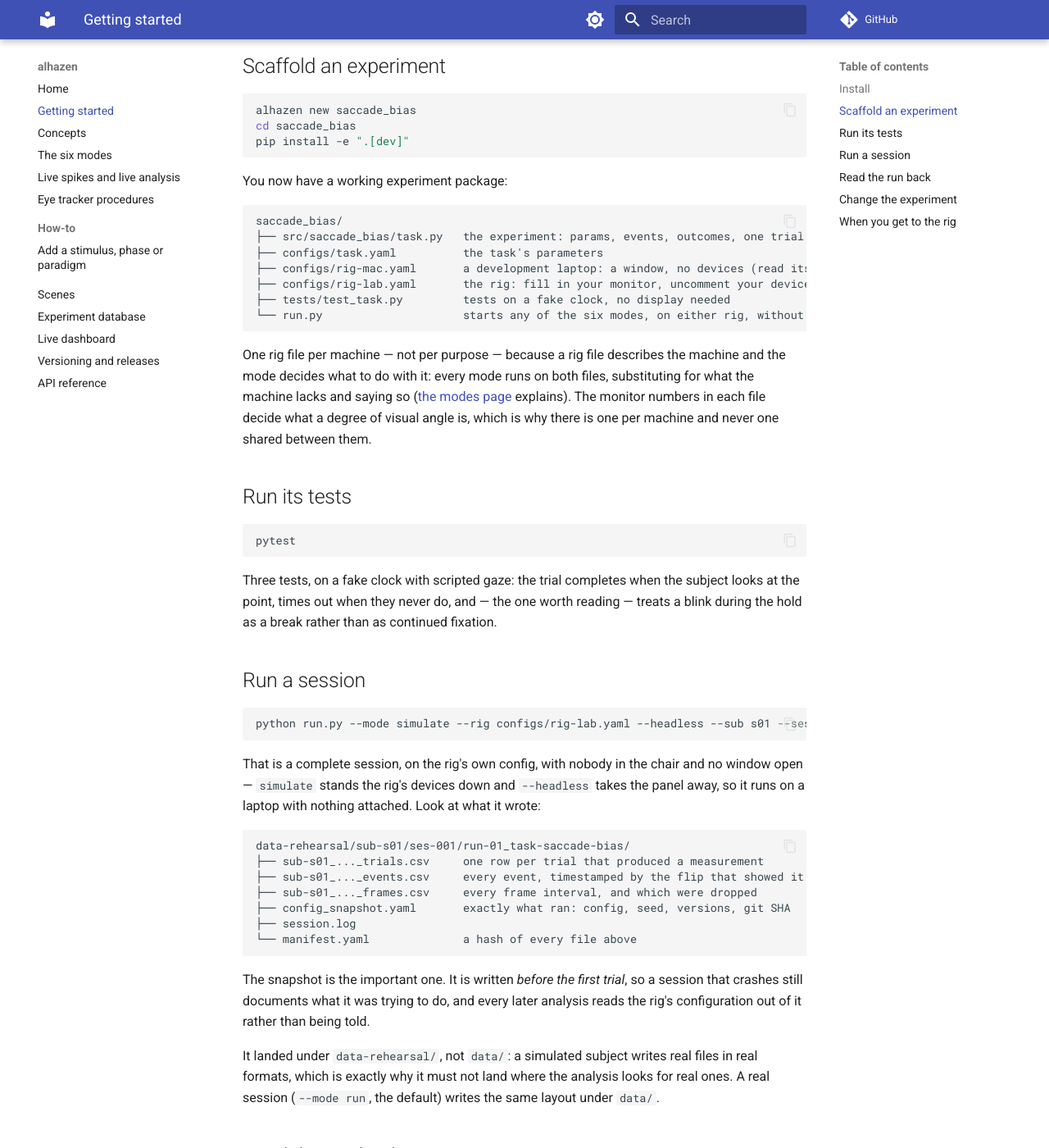
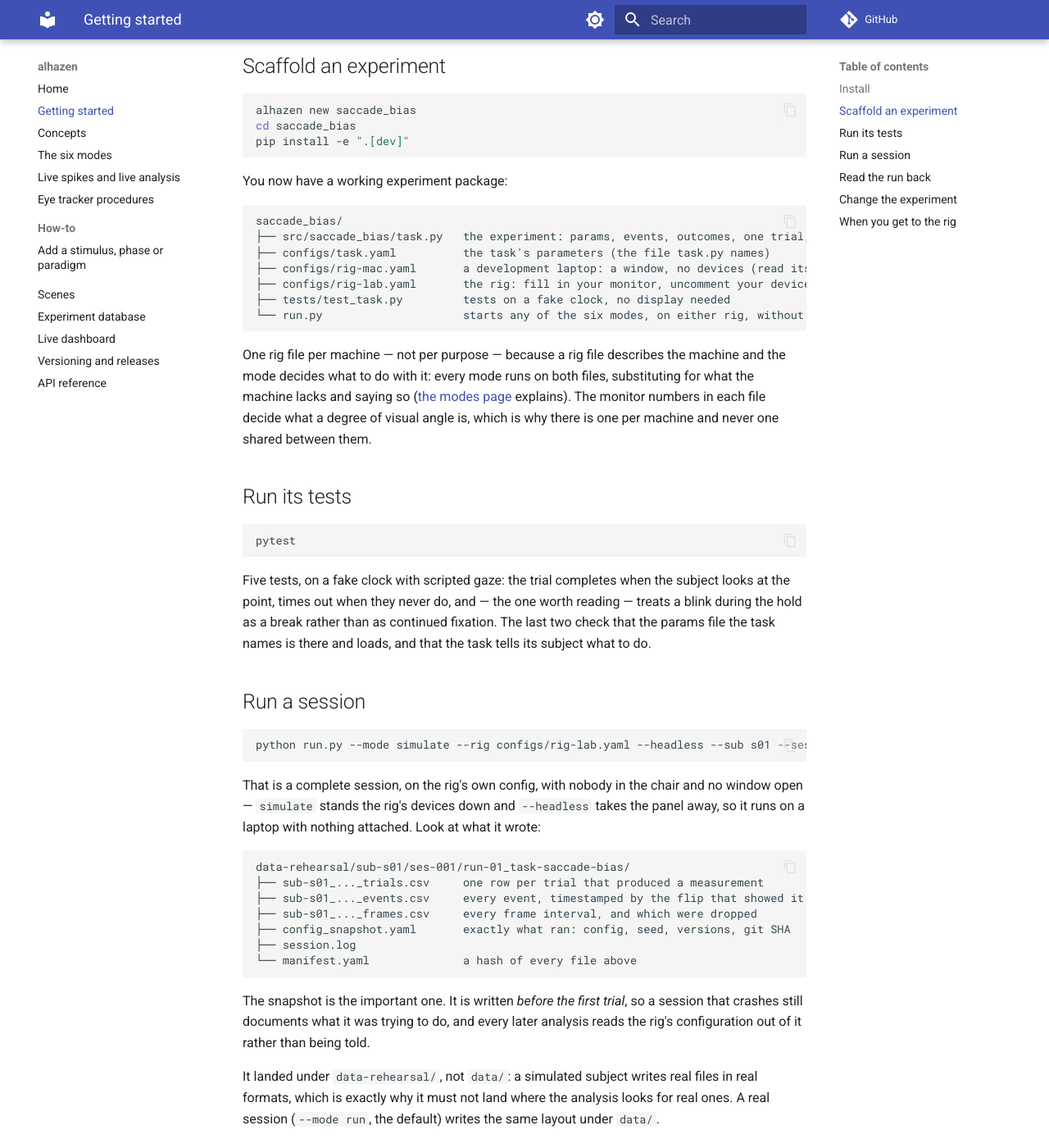
Before and after one commit to sh4r11f/alhazen, an MkDocs documentation site: the page built from docs/getting-started.md, in a window 1280 px wide and 1400 px high, scrolled down 748 px. Shown: the whole window at 82% size. Built offline with MkDocs 1.6.1 and Material for MkDocs 9.7.7, drawn with Linux system fonts in a browser that asks for light colours; comment, search, counter and statistics services are not loaded; some of the changed text lies outside the part shown.

Commit message:
Scaffold a task that names its params file and its instructions
The scaffold's run.py said that, once installed, `alhazen run --task`
"does the same job through the same code". It did not: run.py was handed
the params file and alhazen run ran the params model's defaults, and every
experiment scaffolded since inherited both the claim and the gap.

The template task now declares default_params() - configs/task.yaml,
found from the task's own file, which holds while the package is
installed editable as its README says - and instructions(), the subject's
wording. Its run.py passes only the task and a default rig, and its
docstring says what the two entry points share (the params file and the
instructions, both on the task) and what they do not (alhazen run needs
--rig). The README template and getting-started say the same.

The template's own tests gain two: the params file the task names is there
and loads, and the task tells its subject what to do. alhazen's scaffold
tests check that the rendered task declares both, that run.py no longer
names a params file or makes the claim, that `alhazen run` without
--params runs the package's own file and shows its wording, and that the
bundled run.py runs the file the task declares.

````diff
--- a/docs/getting-started.md
+++ b/docs/getting-started.md
@@ -44,8 +44,8 @@
 
 ```
 saccade_bias/
-├── src/saccade_bias/task.py   the experiment: params, events, outcomes, one trial
-├── configs/task.yaml          the task's parameters
+├── src/saccade_bias/task.py   the experiment: params, events, outcomes, one trial, the instructions
+├── configs/task.yaml          the task's parameters (the file task.py names)
 ├── configs/rig-mac.yaml       a development laptop: a window, no devices (read its Retina notes)
 ├── configs/rig-lab.yaml       the rig: fill in your monitor, uncomment your devices
 ├── tests/test_task.py         tests on a fake clock, no display needed
@@ -65,10 +65,11 @@
 pytest
 ```
 
-Three tests, on a fake clock with scripted gaze: the trial completes when the
+Five tests, on a fake clock with scripted gaze: the trial completes when the
 subject looks at the point, times out when they never do, and — the one worth
 reading — treats a blink during the hold as a break rather than as continued
-fixation.
+fixation. The last two check that the params file the task names is there and
+loads, and that the task tells its subject what to do.
 
 ## Run a session
 
@@ -111,7 +112,7 @@
 
 ## Change the experiment
 
-Open `src/saccade_bias/task.py`. Three things to try:
+Open `src/saccade_bias/task.py`. Four things to try:
 
 1. **Change a duration.** `configs/task.yaml`'s `hold_duration: {ms: 500}`
    can also be `{frames: 30}` — frame-denominated durations are exact, and
@@ -120,6 +121,10 @@
 3. **Change the scheduling.** `paradigm: {kind: staircase, ...}` in the task
    config turns the same trials into an adaptive staircase, with no code
    change.
+4. **Change what the subject reads.** `instructions()` returns the text shown
+   before trial one — in every mode that runs trials, however the session was
+   started. Return `None` for a task whose subject reads nothing (an animal);
+   leave the method out and a real session warns that it was never said.
 
 ## When you get to the rig
 
@@ -129,6 +134,15 @@
 alhazen check-rig --rig configs/rig-lab.yaml --pulse # is everything wired?
 alhazen run --task saccade-bias --rig configs/rig-lab.yaml --sub s01 --ses 1
 ```
+
+`alhazen run --task` starts the same session `run.py` does. With no
+`--params` it loads `configs/task.yaml`, because the task names that file
+(`default_params()` in `task.py`), and it shows the subject the task's
+`instructions()` before trial one; the line printed before the first trial
+says which params file is running. The task finds `configs/` from its own
+file, so keep the package installed editable (`pip install -e .`): a session
+that cannot find the file stops and names it rather than running the params
+model's defaults instead.
 
 `monitor register` writes the rig's monitor into PsychoPy's own monitor
 database — the one Monitor Center edits, under `~/.psychopy3/monitors` — using
````
Also changed, not shown: CHANGELOG.md (+14 -0 lines), docs/architecture.md (+6 -1 lines), 5 other files.
